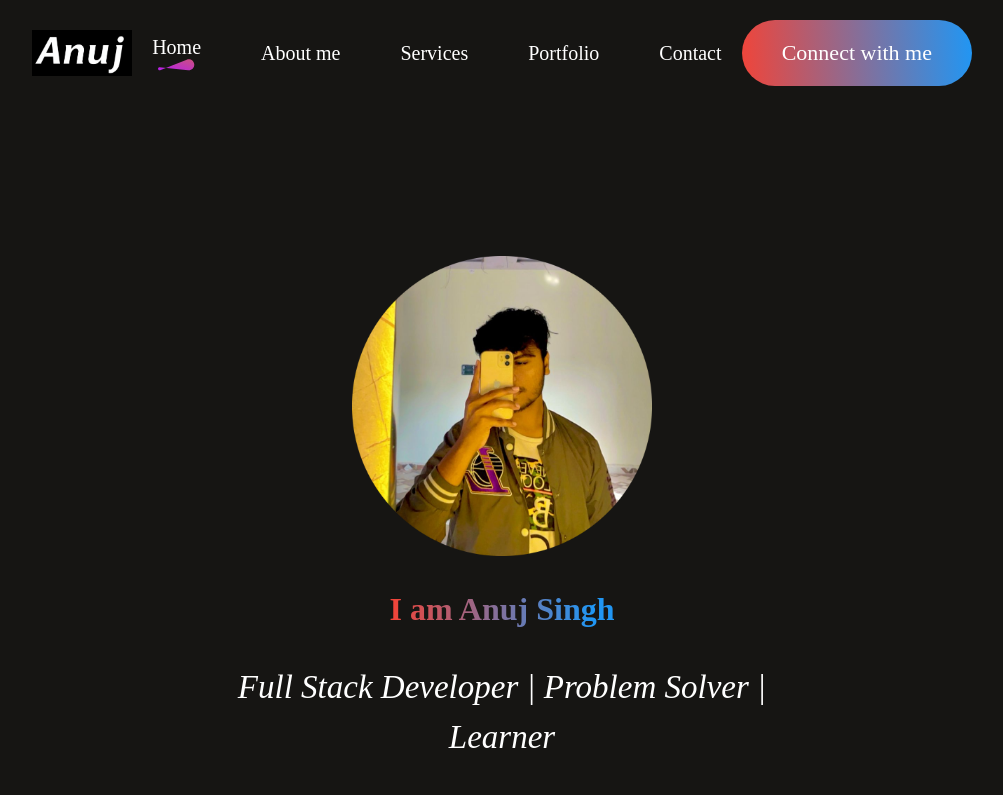
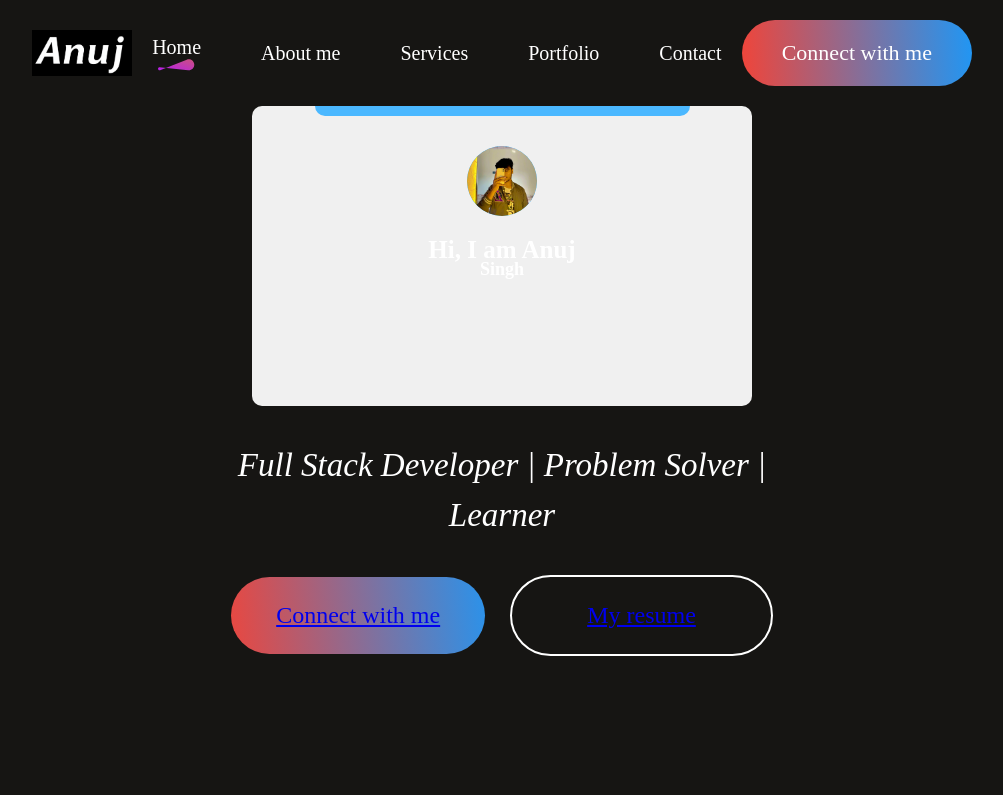
Before and after one commit to Anujsinghchaudhary/portfolio-react, a React (Vite) app: page / in a window 1280 px wide. Shown: the top 795 px of the page, without its empty margins (138-1141 px from the left). Built offline with nearby package versions, Linux system fonts and the light colour scheme; a web font is replaced by a local one.

Commit message:
added profile card

```diff
--- a/src/components/Hero/Hero.jsx
+++ b/src/components/Hero/Hero.jsx
@@ -3,11 +3,121 @@ import './Hero.css';
 import Profile_anuj from "../../assets/Profile_anuj.svg";
 import AnchorLink from "react-anchor-link-smooth-scroll"
 import social_links from "../../api/social_links.json";
+import styled from 'styled-components';
+
+const Card = () => {
+  return (
+    <StyledWrapper>
+      <div className="card">
+        <div className="blob" />
+        <img className="img" src={Profile_anuj} alt="Profile" />
+        <h2>Hi, I am Anuj<br /><span>Singh</span></h2>
+      </div>
+    </StyledWrapper>
+  );
+}
+
+const StyledWrapper = styled.div`
+  .card {
+    width: 500px;
+    height: 300px;
+    background: #f0f0f0;
+    border-radius: 10px;
+    text-align: center;
+    transition: all 0.5s;
+    position: relative;
+  }
+
+
+  .card:hover {
+    box-shadow: 0 0 20px 1px rgba(0, 0, 0, 0.623);
+    background-color: #4bb8ff;
+  }
+
+  .card .blob {
+    height: 10px;
+    width: 75%;
+    border-radius: 0 0 30px 30px;
+    margin: 0 auto;
+    background-color: #4bb8ff;
+    visibility: visible;
+    transition: all 0.3s;
+  }
+
+  .card:hover .blob {
+    height: 0;
+  }
+
+  .card .img {
+    display: flex;
+    margin: 30px auto 10px auto;
+    width: 70px;
+    height: 70px;
+    background-color: #4bb8ff;
+    border-radius: 50%;
+    font-size: 11px;
+    justify-content: center;
+    align-items: center;
+    transition: all 0.5s;
+  }
+
+  .card:hover .img {
+    width: 100%;
+    height: 70%;
+    border-radius: 10px 0 0;
+    margin: 0 auto;
+    background-color: #f0f0f0;
+    z-index: 99999;
+  }
+
+  .card h2 {
+    padding: 15px 10px;
+    font-size: 25px;
+    transition: all 0.1s;
+    z-index: -99;
+    line-height: 17px;
+  }
+
+  .card span {
+    font-size: 18px;
+  }
+
+  .card:hover h2 {
+    opacity: 0;
+    width: 100%;
+    position: absolute;
+    transition: all 0.5s;
+  }
+
+  .card > p {
+    opacity: 0;
+    transition: all 0.75s;
+    display: flex;
+    justify-content: center;
+    align-items: center;
+    gap: 10px;
+  }
+
+  .card > p > svg {
+    padding: 5px;
+  }
+
+  .card:hover > p {
+    position: absolute;
+    bottom: 15px;
+    left: 0;
+    right: 0;
+    opacity: 1;
+    transition: all 0.1s;
+  }
+`;
+
+
 const Hero = () => {
   return (
-    <div id='home' className='hero'>
+    <div id='home' className='hero'><Card>
       <img src={Profile_anuj} alt="Profile_anuj" width="300px" height="300px"/>
-      <h1><span>I am Anuj Singh</span></h1>
+      </Card>
       <p>Full Stack Developer | Problem Solver | Learner</p>
       <div className="hero-action">
         <div className="hero-contact">
```
